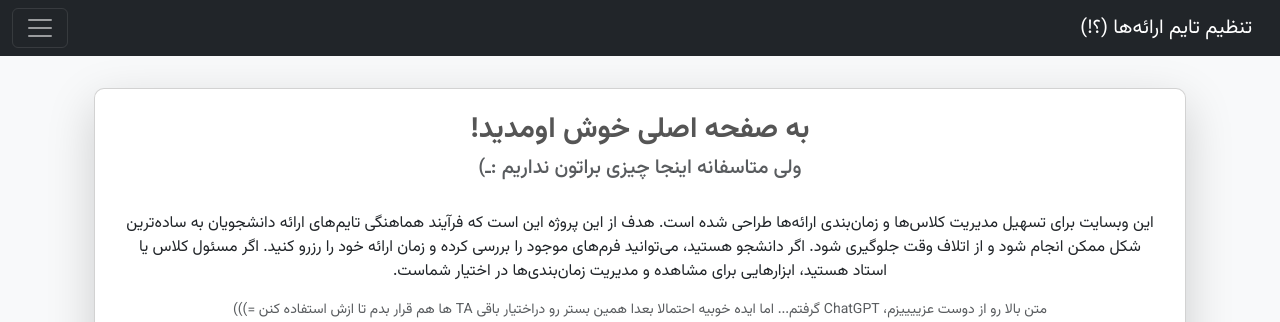
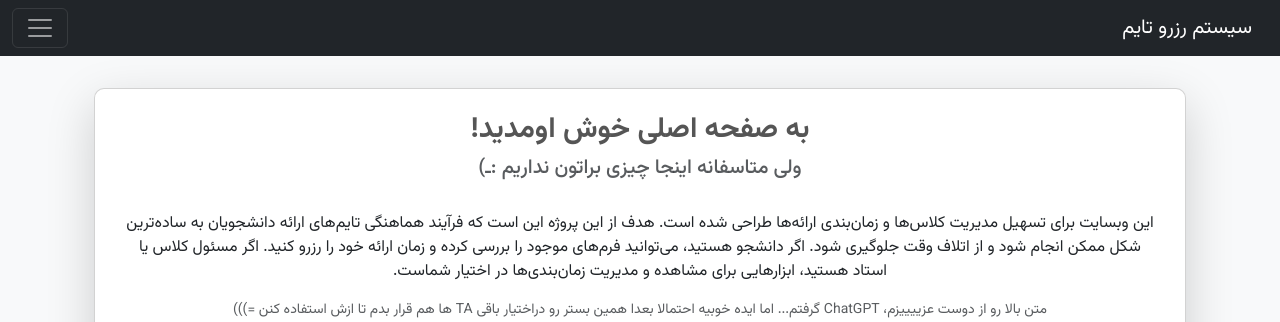
Before and after one commit to amirkhgraphic/MyOnlineForm, a Django app: page / in a window 1280 px wide. Shown: the top 322 px of the page. Run offline with Django 5.2, Linux system fonts and the light colour scheme; some libraries are stand-ins or nearby versions.

Commit message:
modify base to add tagify.js tags and header for title of website

```diff
--- a/templates/base.html
+++ b/templates/base.html
@@ -4,9 +4,12 @@
 <head>
     <meta charset="UTF-8">
     <meta name="viewport" content="width=device-width, initial-scale=1.0">
-    <title>{% block title %}سیستم رزرو{% endblock %}</title>
+    <title>{% block title %}سیستم رزرو تایم{% endblock %}</title>
     <link href="https://cdn.jsdelivr.net/npm/bootstrap@5.3.0/dist/css/bootstrap.min.css" rel="stylesheet">
     <link href="https://fonts.googleapis.com/css2?family=Vazirmatn:wght@400;500;700&display=swap" rel="stylesheet">
+    <link href="https://cdn.jsdelivr.net/npm/@yaireo/tagify/dist/tagify.css" rel="stylesheet">
+    <script src="https://cdn.jsdelivr.net/npm/@yaireo/tagify"></script>
+
     <link rel="stylesheet" href="{% static 'styles.css' %}">
     {% block style %}{% endblock %}
 </head>
@@ -16,5 +19,20 @@
         {% block content %}{% endblock %}
     </div>
     <script src="https://cdn.jsdelivr.net/npm/bootstrap@5.3.0/dist/js/bootstrap.bundle.min.js"></script>
+    <script>
+        document.addEventListener('DOMContentLoaded', function () {
+            const input = document.querySelector('.tagify-input');
+            if (input) {
+                new Tagify(input, {
+                    delimiter: ',',
+                    enforceWhitelist: false,
+                    tagTextProp: 'name',
+                    dropdown: {
+                        enabled: 1
+                    },
+                });
+            }
+        });
+    </script>
 </body>
 </html>
--- a/templates/header.html
+++ b/templates/header.html
@@ -3,13 +3,13 @@
 <header>
     <nav class="navbar navbar-dark bg-dark fixed-top">
         <div class="container-fluid bg-dark">
-            <a class="navbar-brand" href="{% url 'home' %}">تنظیم تایم ارائه‌ها (؟!)</a>
+            <a class="navbar-brand" href="{% url 'home' %}">سیستم رزرو تایم</a>
             <button class="navbar-toggler" type="button" data-bs-toggle="offcanvas" data-bs-target="#offcanvasDarkNavbar" aria-controls="offcanvasDarkNavbar" aria-label="Toggle navigation">
                 <span class="navbar-toggler-icon"></span>
             </button>
             <div class="offcanvas offcanvas-end text-bg-dark" tabindex="-1" id="offcanvasDarkNavbar" aria-labelledby="offcanvasDarkNavbarLabel">
                 <div class="offcanvas-header">
-                    <h5 class="offcanvas-title" id="offcanvasDarkNavbarLabel">تنظیم تایم ارائه‌ها (؟!)</h5>
+                    <h5 class="offcanvas-title" id="offcanvasDarkNavbarLabel">سیستم رزرو تایم</h5>
                     <button type="button" class="btn-close btn-close-white" data-bs-dismiss="offcanvas" aria-label="Close"></button>
                 </div>
                 <div class="offcanvas-body">
```
